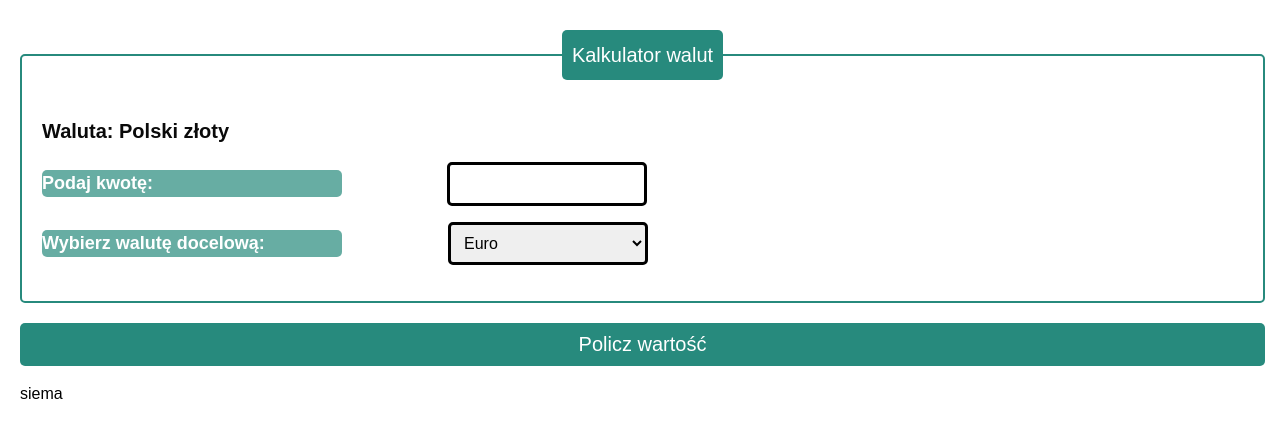
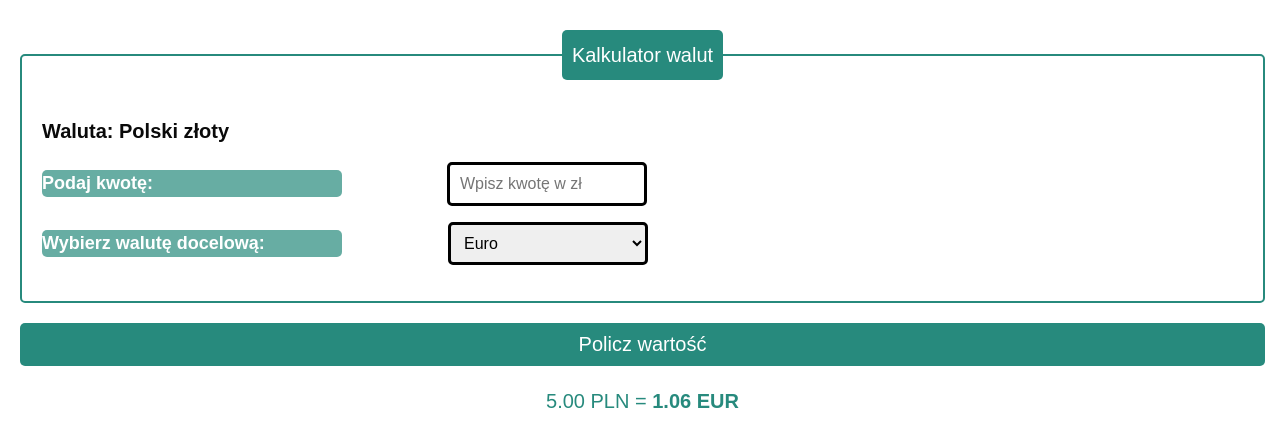
Before and after one commit to Jacob-Janaszczak/currency-calc-react, a React (Create React App) app: page / in a window 1280 px wide. Both pictures are taken after typing "5" into the empty fields and a click on the button "Policz wartość". Shown: the top 446 px of the page. Built offline with nearby package versions, Linux system fonts and the light colour scheme.

Commit message:
new changes added

```diff
--- a/src/App.js
+++ b/src/App.js
@@ -1,20 +1,28 @@
-import React from 'react';
+import React, { useState } from 'react';
 import Form from './Form';
 import Container from "./Container";
+import currencies from "./currencies";
 
 
 
 function App() {
 
-  const convert = (content) => {
-    alert(content)
-    console.log(content);
+  const [result, setResult] = useState();
 
-  };
+  const convert = (content, currency) => {
+   const rate = currencies.find(({short}) => short === currency).rate;
+
+   setResult({
+    sourceContent: +content,
+    targetContent: content / rate,
+    currency,
+
+   });
+   };
 
   return (
     <Container>
-     <Form convert={convert}/>
+     <Form convert={convert} result={result}/>
 
     </Container>
   );
--- /dev/null
+++ b/src/Form/Result/index.js
@@ -0,0 +1,17 @@
+import "./style.css";
+
+export const Result = ({result}) => (
+    <p className="result">
+        {result !== undefined &&(
+            <>
+            {result.sourceContent.toFixed(2)}&nbsp;PLN&nbsp;= { }
+
+            <strong>
+                {result.targetContent.toFixed(2)}&nbsp;{result.currency}
+            </strong>
+            </>
+        )
+        }
+
+    </p>
+)
--- /dev/null
+++ b/src/Form/Result/style.css
@@ -0,0 +1,5 @@
+.result {
+    color:rgb(39, 138, 125);
+    text-align: center;
+    font-size: 20px;
+}
--- a/src/Form/index.js
+++ b/src/Form/index.js
@@ -1,23 +1,29 @@
 import "./style.css";
 import React, { useState } from 'react';
+import currencies from "../currencies";
+import {Result} from "./Result";
 
 
 
-const Form = ({convert}) => {
-    const [content, setContent] = useState();
-    const [currency, setCurrency] = useState();
 
-    const onFormSubmit = (event) =>{
+const Form = ({ convert, result }) => {
+    const [content, setContent] = useState("");
+    const [currency, setCurrency] = useState(currencies[0].short);
+
+    const onSubmit = (event) => {
         event.preventDefault();
+
+
+        convert(content, currency);
         setContent("");
-
-        convert();
     };
 
 
 
-    return(
-    <form className="form" onSubmit={onFormSubmit} >
+
+
+    return (
+        <form className="form" onSubmit={onSubmit} >
             <fieldset className="form__fieldset">
                 <legend className="legend">Kalkulator walut</legend>
 
@@ -32,7 +38,12 @@ const Form = ({convert}) => {
                         <span className="form__labelText"> Podaj kwotę:</span>
 
                         <input className="form__field"
-                        type="number" min="0.01" required autofocus step="0.01" value={content} onChange={({target})=> setContent(target.value)} />
+                            type="number" min="0.01"
+                            required autofocus
+                            step="0.01"
+                            placeholder="Wpisz kwotę w zł"
+                            value={content}
+                            onChange={({ target }) => setContent(target.value)} />
 
                     </label>
                 </p>
@@ -41,9 +52,19 @@ const Form = ({convert}) => {
                     <label>
                         <span className="form__labelText"> Wybierz walutę docelową: </span>
 
-                    <select name="chooseCurrency" className="form__field--option" value={currency} onChange={({target})=> setCurrency(target.value)} >
-                        <option value="euro" selected>Euro</option>
-                        <option value="dolar">Dolar</option>
+                        <select name="chooseCurrency" className="form__field--option"
+                            value={currency}
+                            onChange={({ target }) => setCurrency(target.value)} >
+                            {currencies.map((currency => (
+                                <option
+                                    key={currency.short}
+                                    value={currency.short}
+                                >
+                                    {currency.name}
+                                </option>
+                            )
+                            ))}
+
 
                         </select>
                     </label>
@@ -53,7 +74,8 @@ const Form = ({convert}) => {
             <p>
                 <button className="form__button" >Policz wartość</button>
             </p>
-        <span>siema</span>
+
+            <Result result={result} />
         </form>
     );
 };
--- /dev/null
+++ b/src/currencies.js
@@ -0,0 +1,21 @@
+
+
+const currencies =[
+    {
+        short: "EUR",
+        name: "Euro",
+        rate: 4.71,
+    },
+    {
+        short: "USD",
+        name: "Dolar",
+        rate: 4.95,
+    },
+    {
+        short: "GBP",
+        name: "Funt",
+        rate: 5.15,
+    },
+];
+
+export default currencies;
```
Lines whose indentation alone changed are shown as unchanged.
